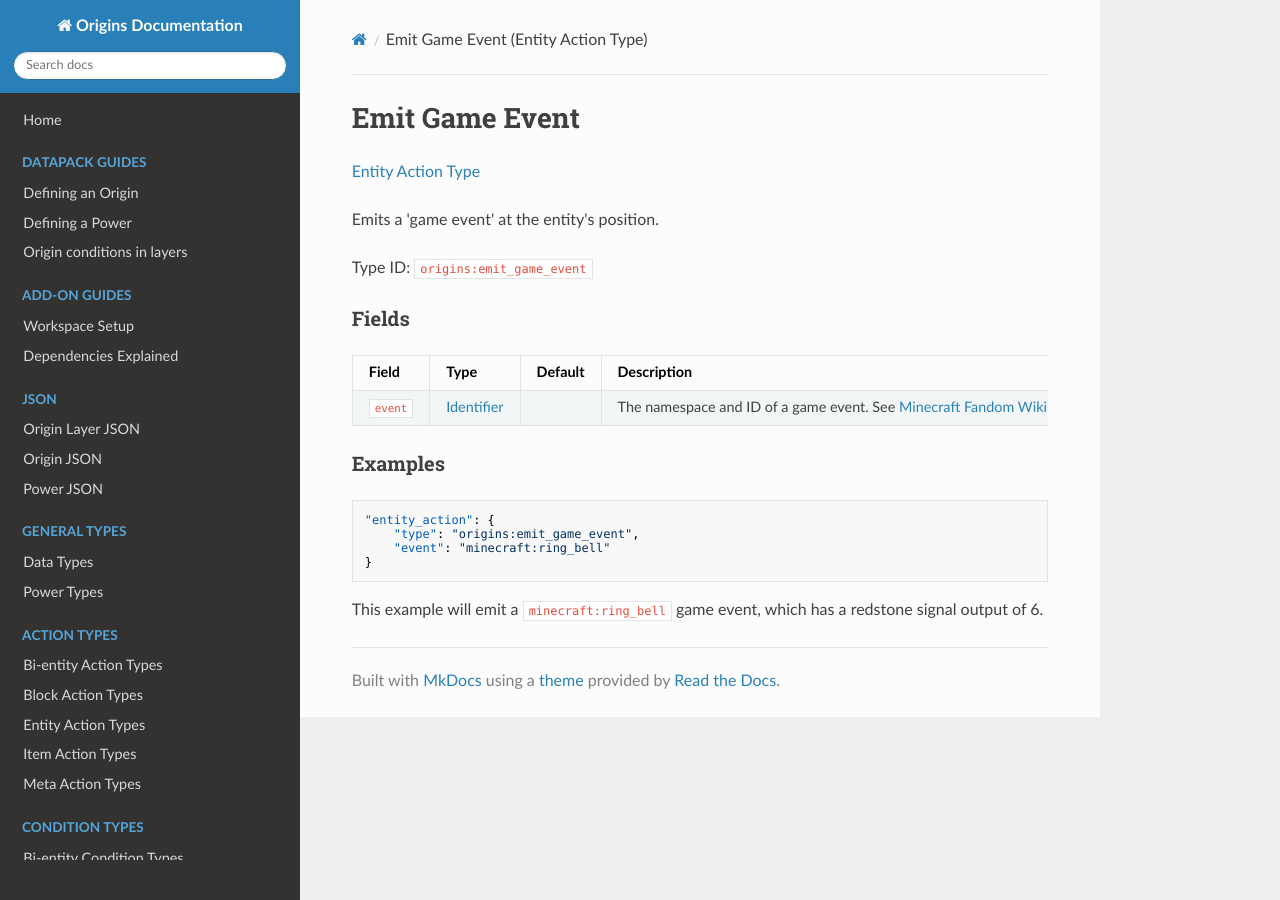
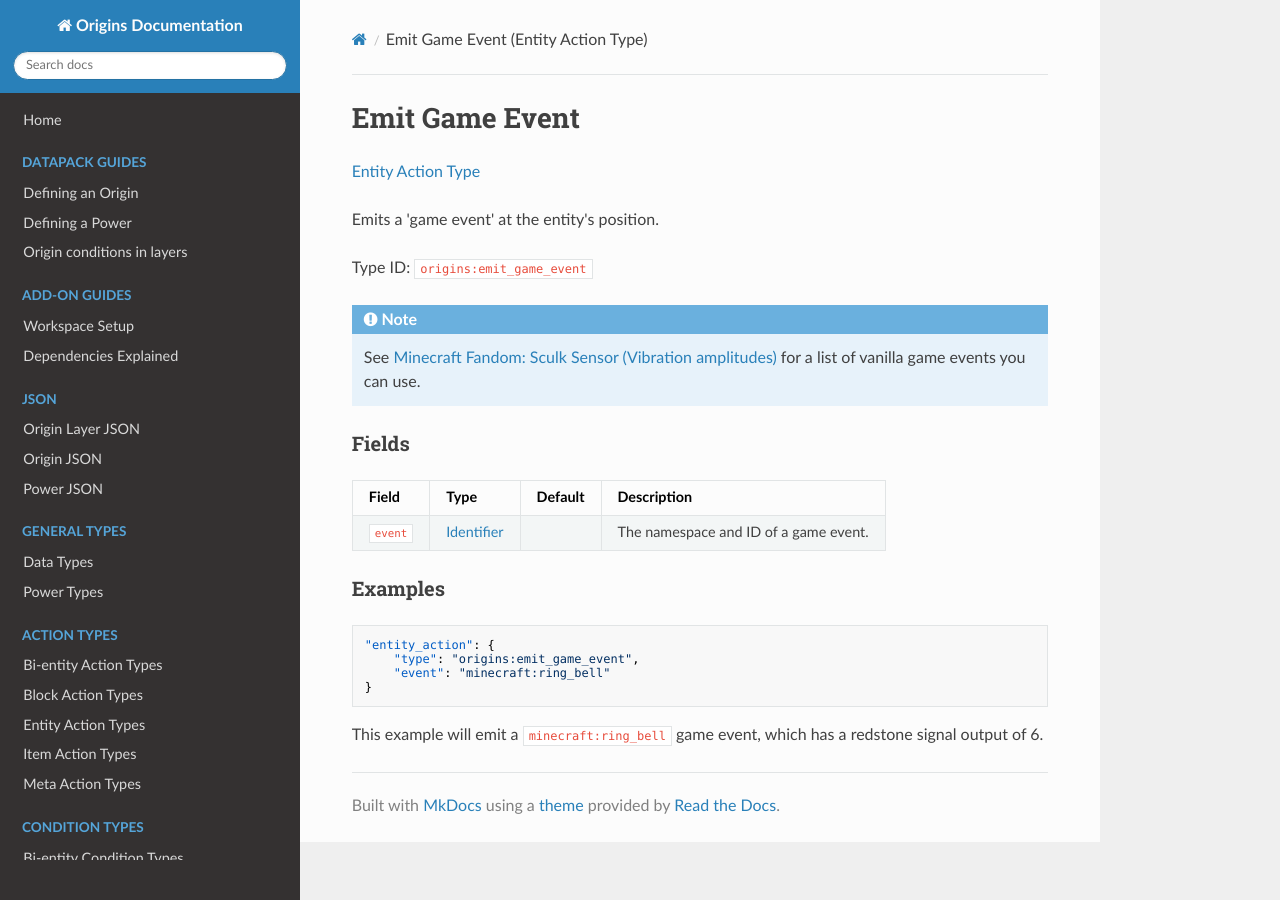
Before and after one commit to apace100/origins-docs, an MkDocs documentation site: the page built from docs/types/entity_action_types/emit_game_event.md, in a window 1280 px wide. Built offline with MkDocs 1.6.1, drawn with Linux system fonts in a browser that asks for light colours; nearby versions of some CDN libraries.

Commit message:
Updated `emit_game_event.md` (Entity Action Types) * Added an admonition note for reference on  game events * Changed the description of the `event` field in the field table

```diff
--- a/docs/types/entity_action_types/emit_game_event.md
+++ b/docs/types/entity_action_types/emit_game_event.md
@@ -12,11 +12,16 @@ Emits a 'game event' at the entity's position.
 Type ID: `origins:emit_game_event`
 
 
+!!! note
+
+    See [Minecraft Fandom: Sculk Sensor (Vibration amplitudes)](https://minecraft.fandom.com/wiki/Sculk_Sensor?oldid=2099339#Vibration_amplitudes) for a list of vanilla game events you can use.
+
+
 ### Fields
 
 Field | Type | Default | Description
 ------|------|---------|-------------
-`event` | [Identifier](../data_types/identifier.md) | | The namespace and ID of a game event. See [Minecraft Fandom Wiki: Sculk Sensor (Vibration amplitudes)](https://minecraft.fandom.com/wiki/Sculk_Sensor#Vibration_amplitudes) for a list of game events you can use.
+`event` | [Identifier](../data_types/identifier.md) | | The namespace and ID of a game event.
 
 
 ### Examples
```
